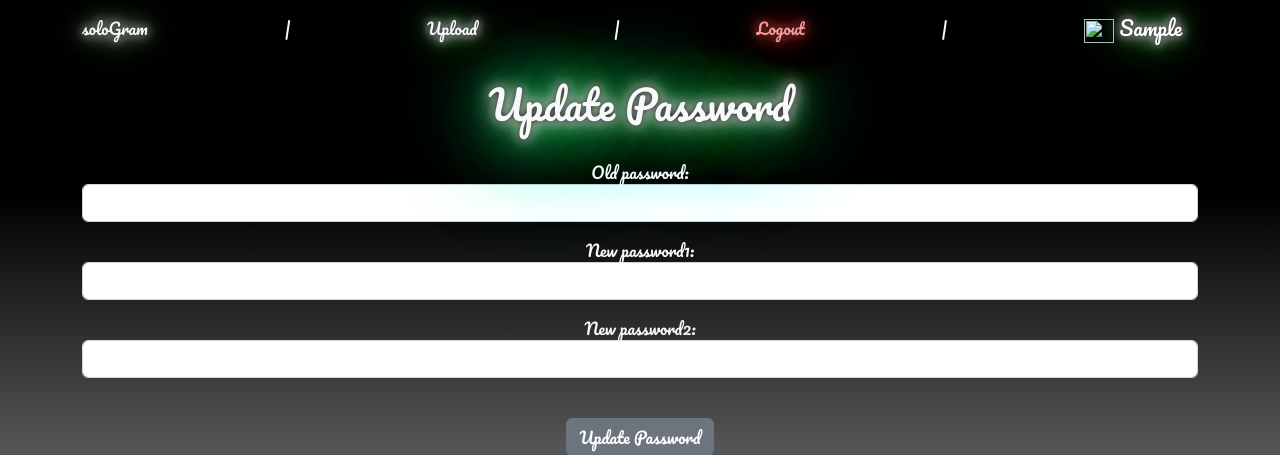
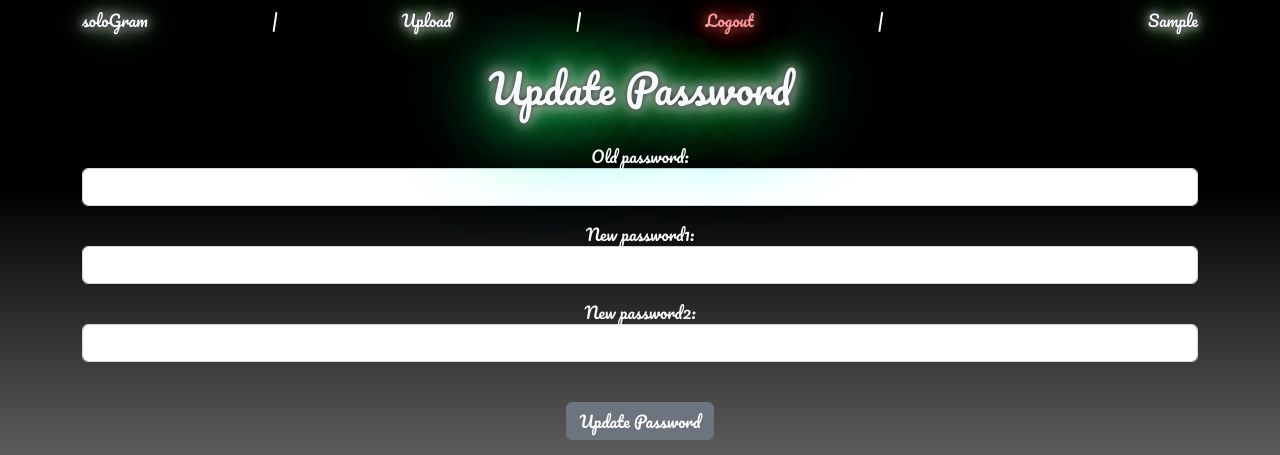
Before and after one commit to JLGunter108/soloGram_Project, a Django app: page /comrades/profile/password/ in a window 1280 px wide. Shown: the top 455 px of the page. Run offline with Django 4.2, Linux system fonts and the light colour scheme; the visitor is signed in with stand-in values (Sample User, id 1).

Commit message:
broken photo tweak

```diff
--- a/theFeed/templates/base.html
+++ b/theFeed/templates/base.html
@@ -168,10 +168,15 @@
     <nav class="navbar bg-transparent text-light">
         <div class="container">
             {% if user.is_authenticated %}
-            <a id="nava" style="animation: flicker 5.9s infinite alternate; font-family: 'Pacifico';" class="nav-link" href="{% url 'home' %}">soloGram</a> |
-            <a id="nava" style="animation: pulse 1.2s infinite alternate; font-family: 'Pacifico';" class="nav-link" href="{% url 'upload' %}">Upload</a> |
-            <a id="nava" style="animation: redflicker 1.9s infinite alternate; font-family: 'Pacifico';" class="nav-link" href="{% url 'logout' %}" >Logout</a> |
-            <a id="nava" style="animation: pulse 1.9s infinite alternate; font-family: 'Pacifico'; color: white;" class="navbar-brand" href="{% url 'profile' request.user.id %}"><img src="{{ MEDIA_URL }}{{ request.user.profile.profile_pic.url }}" alt="" width="30" height="24">  {{ request.user.first_name }}</a>
+                <a id="nava" style="animation: flicker 5.9s infinite alternate; font-family: 'Pacifico';" class="nav-link" href="{% url 'home' %}">soloGram</a> |
+                <a id="nava" style="animation: pulse 1.2s infinite alternate; font-family: 'Pacifico';" class="nav-link" href="{% url 'upload' %}">Upload</a> |
+                <a id="nava" style="animation: redflicker 1.9s infinite alternate; font-family: 'Pacifico';" class="nav-link" href="{% url 'logout' %}" >Logout</a> |
+                <a id="nava" style="animation: pulse 1.9s infinite alternate; font-family: 'Pacifico'; color: white;" class="navbar-brand" href="{% url 'profile' request.user.id %}">
+                {% if user.profile.profile_pic %}
+                    <img src="{{ MEDIA_URL }}{{ request.user.profile.profile_pic.url }}" alt="" width="30" height="24">  {{ request.user.first_name }}</a>
+                {% else %}
+                    <a  id="nava" style="animation: pulse 1.2s infinite alternate; font-family: 'Pacifico';" class="nav-link" href="{{ MEDIA_URL }}{{ request.user.profile.profile_pic.url }}">  {{ request.user.first_name }}</a>
+                {% endif %}
             {% else %}
             <a id="nava" style="animation: redflicker 1.5s infinite alternate; font-family: 'Pacifico';" class="nav-link" href="{% url 'login' %}">soloGram</a>
             {% endif %}
```
